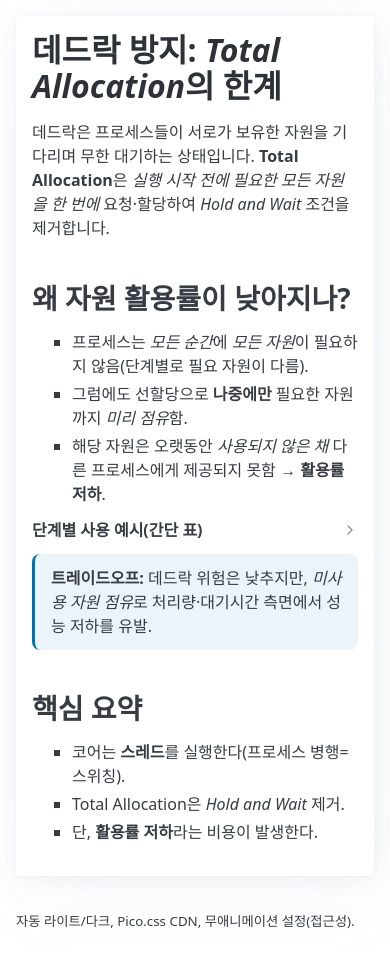
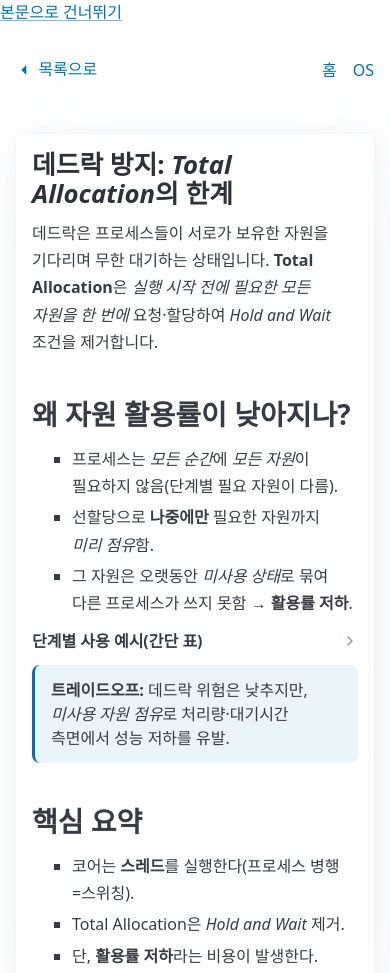
Before and after one commit to mango0422/cs-note-html, a plain HTML site: page os/deadlock-total-allocation.html in a window 390 px wide. Shown: the top 973 px of the page. Before the commit the page ends 948 px from the top, so only its background shows below. Drawn offline with nearby package versions, Linux system fonts and the light colour scheme.

Commit message:
fix(ui): add top nav/back, improve responsive typesetting and table scroll; add 404 page

```diff
--- a/os/deadlock-total-allocation.html
+++ b/os/deadlock-total-allocation.html
@@ -4,29 +4,57 @@
   <meta charset="utf-8" />
   <meta name="viewport" content="width=device-width,initial-scale=1" />
   <meta name="color-scheme" content="light dark" />
+  <meta name="description" content="Total Allocation: Hold and Wait 차단 vs 자원 활용률 저하 트레이드오프."/>
   <title>데드락 방지 - Total Allocation의 트레이드오프</title>
   <!--
     title: 데드락 방지 - Total Allocation의 트레이드오프
     tags: os, deadlock, hold-and-wait, allocation, utilization
     updated: 2025-09-13
-    summary: 실행 전에 모든 자원을 선할당하면 Hold and Wait은 차단되지만, 미사용 자원 점유로 시스템 자원 활용률이 저하된다.
+    summary: 실행 전에 모든 자원을 선할당하면 Hold and Wait은 차단되지만, 미사용 자원 점유로 자원 활용률이 저하된다.
   -->
+  <link rel="preconnect" href="https://cdn.jsdelivr.net" crossorigin>
   <link rel="stylesheet" href="https://cdn.jsdelivr.net/npm/@picocss/pico@2/css/pico.min.css" />
   <style>
-    :root { --content-max: 920px; }
+    :root { --content-max: 900px; }
+    html { word-break: keep-all; }
     main.container { max-width: var(--content-max); }
-    h1, h2, h3 { text-wrap: balance; }
-    p, li { text-wrap: pretty; }
+    header.container { max-width: var(--content-max); }
+    h1 { font-size: clamp(1.6rem, 2.5vw + 1rem, 2.4rem); text-wrap: balance; margin-bottom: .75rem; }
+    h2, h3 { text-wrap: balance; }
+    p, li { text-wrap: pretty; line-height: 1.7; }
     article, section { contain: content; }
-    .tip { border-left: 3px solid var(--pico-primary); padding: .75rem 1rem; background: color-mix(in oklab, var(--pico-primary), transparent 92%); border-radius: .5rem; }
-    table.resources { width: 100%; }
+    nav ul { align-items: center; }
+    .back { display: inline-flex; align-items: center; gap: .4rem; text-decoration: none; }
+    .back svg { width: 1em; height: 1em; }
+    .tip { border-left: 3px solid var(--pico-primary); padding: .8rem 1rem; border-radius: .5rem; background: color-mix(in oklab, var(--pico-primary), transparent 92%); }
+    .table-scroll { overflow-x: auto; -webkit-overflow-scrolling: touch; }
+    table.resources { width: 100%; min-width: 520px; }
     table.resources th, table.resources td { white-space: nowrap; }
     table.resources td:first-child { white-space: normal; width: 40%; }
     @media (prefers-reduced-motion: reduce) { * { animation: none !important; transition: none !important; } }
   </style>
 </head>
 <body>
-  <main class="container">
+  <a href="#content" class="skip-to-content">본문으로 건너뛰기</a>
+
+  <header class="container">
+    <nav>
+      <ul>
+        <li>
+          <a class="back" href="../index.html" onclick="if (history.length>1) {history.back(); return false;}">
+            <svg xmlns="http://www.w3.org/2000/svg" viewBox="0 0 24 24" fill="currentColor"><path d="M15.5 19.5 8 12l7.5-7.5"/></svg>
+            <span>목록으로</span>
+          </a>
+        </li>
+      </ul>
+      <ul>
+        <li><a href="../index.html">홈</a></li>
+        <li><a href="./index.html">OS</a></li>
+      </ul>
+    </nav>
+  </header>
+
+  <main id="content" class="container">
     <article>
       <h1>데드락 방지: <em>Total Allocation</em>의 한계</h1>
       <p>
@@ -37,47 +65,24 @@
 
       <h2>왜 자원 활용률이 낮아지나?</h2>
       <ul>
-        <li>프로세스는 <em>모든 순간</em>에 <em>모든 자원</em>이 필요하지 않음(단계별로 필요 자원이 다름).</li>
-        <li>그럼에도 선할당으로 <strong>나중에만</strong> 필요한 자원까지 <em>미리 점유</em>함.</li>
-        <li>해당 자원은 오랫동안 <em>사용되지 않은 채</em> 다른 프로세스에게 제공되지 못함 → <strong>활용률 저하</strong>.</li>
+        <li>프로세스는 <em>모든 순간</em>에 <em>모든 자원</em>이 필요하지 않음(단계별 필요 자원이 다름).</li>
+        <li>선할당으로 <strong>나중에만</strong> 필요한 자원까지 <em>미리 점유</em>함.</li>
+        <li>그 자원은 오랫동안 <em>미사용 상태</em>로 묶여 다른 프로세스가 쓰지 못함 → <strong>활용률 저하</strong>.</li>
       </ul>
 
       <details>
         <summary><strong>단계별 사용 예시(간단 표)</strong></summary>
-        <div style="margin-top:.5rem">
+        <div class="table-scroll" style="margin-top:.5rem">
           <table class="resources">
             <thead>
-              <tr>
-                <th>시간/단계</th>
-                <th>R1</th>
-                <th>R2</th>
-                <th>R3</th>
-              </tr>
+              <tr><th>시간/단계</th><th>R1</th><th>R2</th><th>R3</th></tr>
             </thead>
             <tbody>
-              <tr>
-                <td>t0–t1 (초기화)</td>
-                <td>사용</td>
-                <td><em>미사용(점유)</em></td>
-                <td><em>미사용(점유)</em></td>
-              </tr>
-              <tr>
-                <td>t1–t2 (계산)</td>
-                <td>사용</td>
-                <td>사용</td>
-                <td><em>미사용(점유)</em></td>
-              </tr>
-              <tr>
-                <td>t2–t3 (출력)</td>
-                <td><em>미사용(점유)</em></td>
-                <td>사용</td>
-                <td>사용</td>
-              </tr>
+              <tr><td>t0–t1 (초기화)</td><td>사용</td><td><em>미사용(점유)</em></td><td><em>미사용(점유)</em></td></tr>
+              <tr><td>t1–t2 (계산)</td><td>사용</td><td>사용</td><td><em>미사용(점유)</em></td></tr>
+              <tr><td>t2–t3 (출력)</td><td><em>미사용(점유)</em></td><td>사용</td><td>사용</td></tr>
             </tbody>
           </table>
-          <p style="margin:.5rem 0 0; opacity:.9">
-            괄호의 <em>점유</em>는 Total Allocation으로 인해 다른 프로세스가 쓰지 못하는 상태를 의미합니다.
-          </p>
         </div>
       </details>
 
@@ -92,10 +97,6 @@
         <li>단, <strong>활용률 저하</strong>라는 비용이 발생한다.</li>
       </ul>
     </article>
-
-    <footer style="margin-top:2rem">
-      <small>자동 라이트/다크, Pico.css CDN, 무애니메이션 설정(접근성).</small>
-    </footer>
   </main>
 </body>
 </html>
```
Also changed, not shown: 404.html (added, +30 -0 lines), os/cpu-core-thread-process.html (+41 -12 lines).
